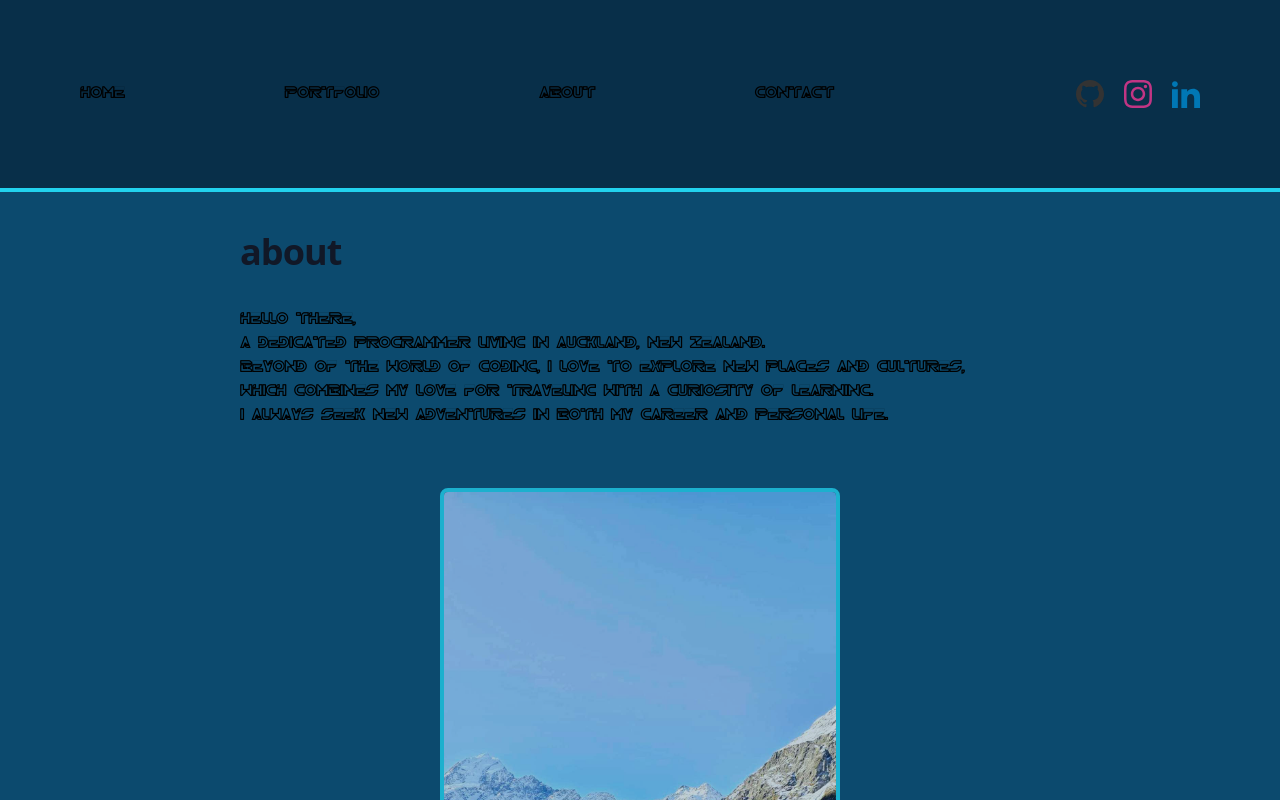
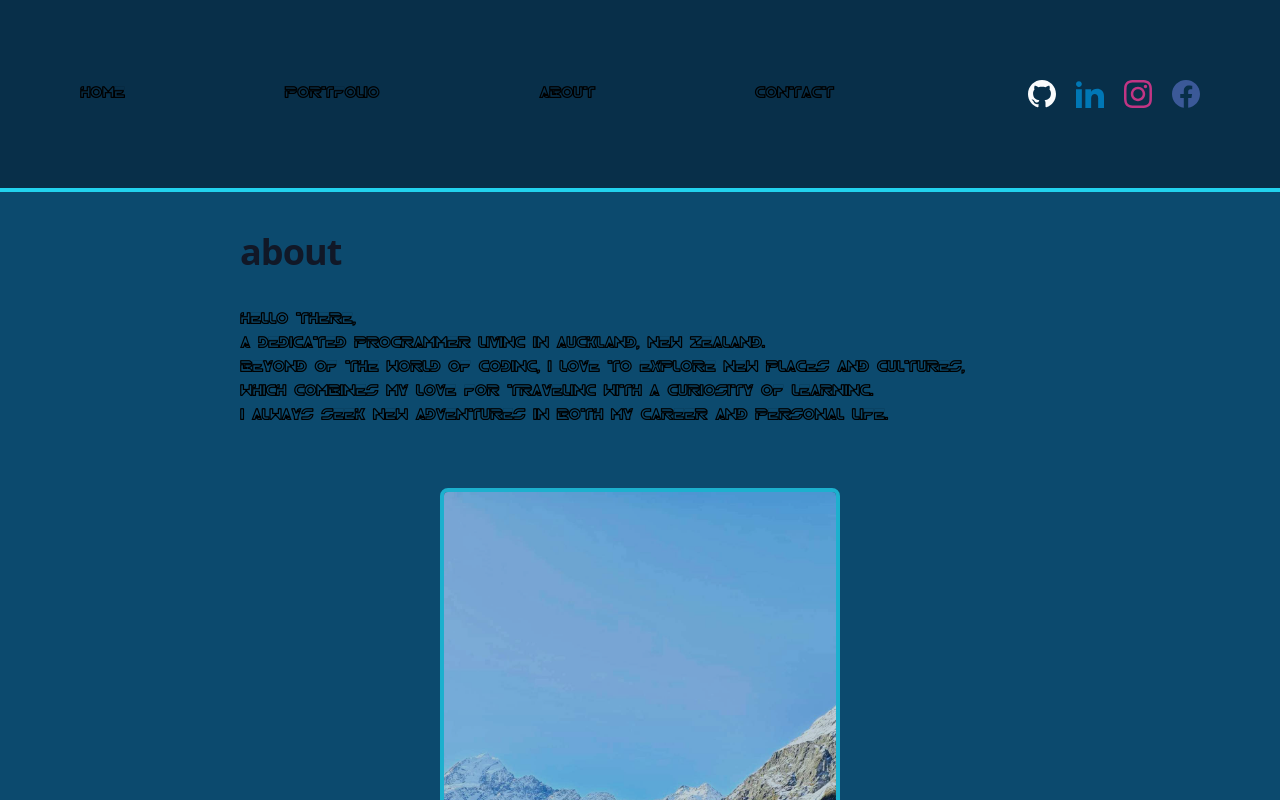
Before and after one commit to jedi24garcia/main-web-react, a React (Create React App) app: page /About in a window 1280 px wide. Shown: the top 800 px of the page. Built offline with nearby package versions, Linux system fonts and the light colour scheme.

Commit message:
added facebook link

```diff
--- a/src/main.js
+++ b/src/main.js
@@ -20,10 +20,22 @@ function Home() {
               xmlns="http://www.w3.org/2000/svg"
               className="h-7 w-7"
               fill="currentColor"
-              style={{ color: "#333" }}
+              style={{ color: "#fafbfc" }}
               viewBox="0 0 24 24"
             >
               <path d="M12 0c-6.626 0-12 5.373-12 12 0 5.302 3.438 9.8 8.207 11.387.599.111.793-.261.793-.577v-2.234c-3.338.726-4.033-1.416-4.033-1.416-.546-1.387-1.333-1.756-1.333-1.756-1.089-.745.083-.729.083-.729 1.205.084 1.839 1.237 1.839 1.237 1.07 1.834 2.807 1.304 3.492.997.107-.775.418-1.305.762-1.604-2.665-.305-5.467-1.334-5.467-5.931 0-1.311.469-2.381 1.236-3.221-.124-.303-.535-1.524.117-3.176 0 0 1.008-.322 3.301 1.23.957-.266 1.983-.399 3.003-.404 1.02.005 2.047.138 3.006.404 2.291-1.552 3.297-1.23 3.297-1.23.653 1.653.242 2.874.118 3.176.77.84 1.235 1.911 1.235 3.221 0 4.609-2.807 5.624-5.479 5.921.43.372.823 1.102.823 2.222v3.293c0 .319.192.694.801.576 4.765-1.589 8.199-6.086 8.199-11.386 0-6.627-5.373-12-12-12z" />
+            </svg>
+          </a>
+          {/* LinkedIn */}
+          <a href="https://www.linkedin.com/in/giodyll-garcia-2020b5190/" className="hover:scale-110" target="https://www.linkedin.com/in/giodyll-garcia-2020b5190/">
+            <svg
+              xmlns="http://www.w3.org/2000/svg"
+              className="h-7 w-7"
+              fill="currentColor"
+              style={{ color: "#0077b5" }}
+              viewBox="0 0 24 24"
+            >
+              <path d="M4.98 3.5c0 1.381-1.11 2.5-2.48 2.5s-2.48-1.119-2.48-2.5c0-1.38 1.11-2.5 2.48-2.5s2.48 1.12 2.48 2.5zm.02 4.5h-5v16h5v-16zm7.982 0h-4.968v16h4.969v-8.399c0-4.67 6.029-5.052 6.029 0v8.399h4.988v-10.131c0-7.88-8.922-7.593-11.018-3.714v-2.155z" />
             </svg>
           </a>
           {/* Instagram */}
@@ -38,16 +50,16 @@ function Home() {
               <path d="M12 2.163c3.204 0 3.584.012 4.85.07 3.252.148 4.771 1.691 4.919 4.919.058 1.265.069 1.645.069 4.849 0 3.205-.012 3.584-.069 4.849-.149 3.225-1.664 4.771-4.919 4.919-1.266.058-1.644.07-4.85.07-3.204 0-3.584-.012-4.849-.07-3.26-.149-4.771-1.699-4.919-4.92-.058-1.265-.07-1.644-.07-4.849 0-3.204.013-3.583.07-4.849.149-3.227 1.664-4.771 4.919-4.919 1.266-.057 1.645-.069 4.849-.069zm0-2.163c-3.259 0-3.667.014-4.947.072-4.358.2-6.78 2.618-6.98 6.98-.059 1.281-.073 1.689-.073 4.948 0 3.259.014 3.668.072 4.948.2 4.358 2.618 6.78 6.98 6.98 1.281.058 1.689.072 4.948.072 3.259 0 3.668-.014 4.948-.072 4.354-.2 6.782-2.618 6.979-6.98.059-1.28.073-1.689.073-4.948 0-3.259-.014-3.667-.072-4.947-.196-4.354-2.617-6.78-6.979-6.98-1.281-.059-1.69-.073-4.949-.073zm0 5.838c-3.403 0-6.162 2.759-6.162 6.162s2.759 6.163 6.162 6.163 6.162-2.759 6.162-6.163c0-3.403-2.759-6.162-6.162-6.162zm0 10.162c-2.209 0-4-1.79-4-4 0-2.209 1.791-4 4-4s4 1.791 4 4c0 2.21-1.791 4-4 4zm6.406-11.845c-.796 0-1.441.645-1.441 1.44s.645 1.44 1.441 1.44c.795 0 1.439-.645 1.439-1.44s-.644-1.44-1.439-1.44z" />
             </svg>
           </a>
-          {/* LinkedIn */}
-          <a href="https://www.linkedin.com/in/giodyll-garcia-2020b5190/" className="hover:scale-110" target="https://www.linkedin.com/in/giodyll-garcia-2020b5190/">
+          {/* Facebook */}
+          <a href="https://www.facebook.com/MyNameIsMoose/" className="hover:scale-110" target="https://www.facebook.com/MyNameIsMoose/">
             <svg
               xmlns="http://www.w3.org/2000/svg"
               className="h-7 w-7"
               fill="currentColor"
-              style={{ color: "#0077b5" }}
+              style={{ color: "#3b5998" }}
               viewBox="0 0 24 24"
             >
-              <path d="M4.98 3.5c0 1.381-1.11 2.5-2.48 2.5s-2.48-1.119-2.48-2.5c0-1.38 1.11-2.5 2.48-2.5s2.48 1.12 2.48 2.5zm.02 4.5h-5v16h5v-16zm7.982 0h-4.968v16h4.969v-8.399c0-4.67 6.029-5.052 6.029 0v8.399h4.988v-10.131c0-7.88-8.922-7.593-11.018-3.714v-2.155z" />
+              <path d="M23.9981 11.9991C23.9981 5.37216 18.626 0 11.9991 0C5.37216 0 0 5.37216 0 11.9991C0 17.9882 4.38789 22.9522 10.1242 23.8524V15.4676H7.07758V11.9991H10.1242V9.35553C10.1242 6.34826 11.9156 4.68714 14.6564 4.68714C15.9692 4.68714 17.3424 4.92149 17.3424 4.92149V7.87439H15.8294C14.3388 7.87439 13.8739 8.79933 13.8739 9.74824V11.9991H17.2018L16.6698 15.4676H13.8739V23.8524C19.6103 22.9522 23.9981 17.9882 23.9981 11.9991Z" />
             </svg>
           </a>
         </nav>
```
